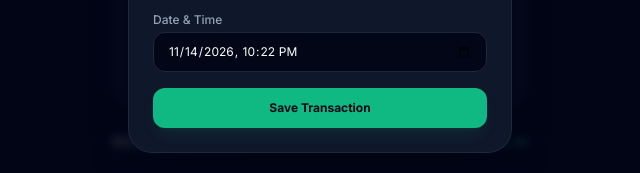
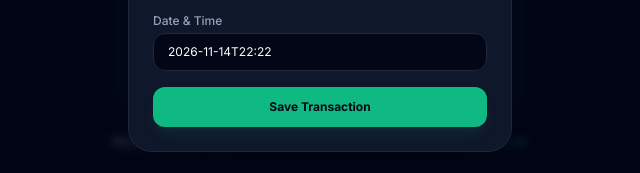
Before and after one commit to ryoprivatephone-lgtm/budget-tracker, a plain HTML site: page index.html in a window 1280 px wide. Both pictures are taken after a click on the button 1236 px from the left and 60 px from the top of the page. Shown: the part 429-602 px from the top of the page, 320-960 px from the left. Drawn offline with nearby package versions, Linux system fonts and the light colour scheme; no server answers.

Commit message:
Update index.html

```diff
--- a/index.html
+++ b/index.html
@@ -240,9 +240,9 @@
 
                 <div>
                     <label class="block text-slate-400 mb-1 font-medium">Date & Time</label>
-                    <input type="datetime-local" lang="en-CA" x-model="form.date" required
-                    class="w-full bg-slate-950 border border-slate-800 rounded-xl px-3.5 py-2.5 text-white focus:outline-none focus:border-emerald-500">
-                 </div>
+                    <input type="text" x-model="form.date" required placeholder="YYYY-MM-DD HH:mm (例: 2026-11-14 23:45)"
+       class="w-full bg-slate-950 border border-slate-800 rounded-xl px-3.5 py-2.5 text-white focus:outline-none focus:border-emerald-500">
+                </div>
 
 
                 <button type="submit" class="w-full bg-emerald-500 hover:bg-emerald-600 text-slate-950 font-bold py-3 rounded-xl transition-all shadow-lg shadow-emerald-500/10">
```
